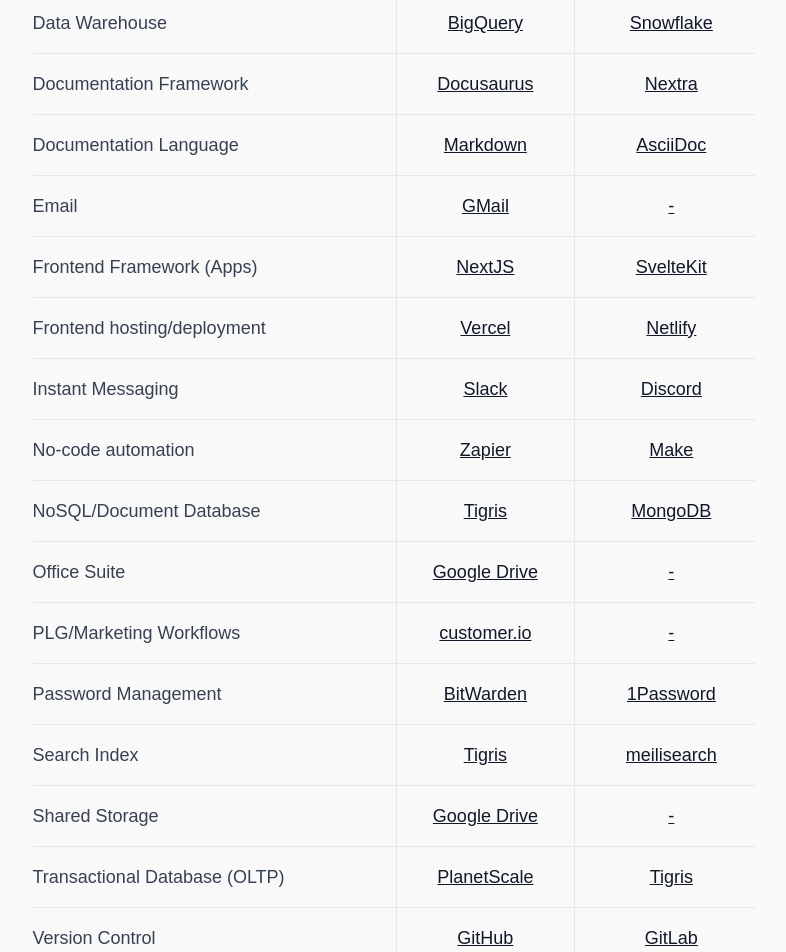
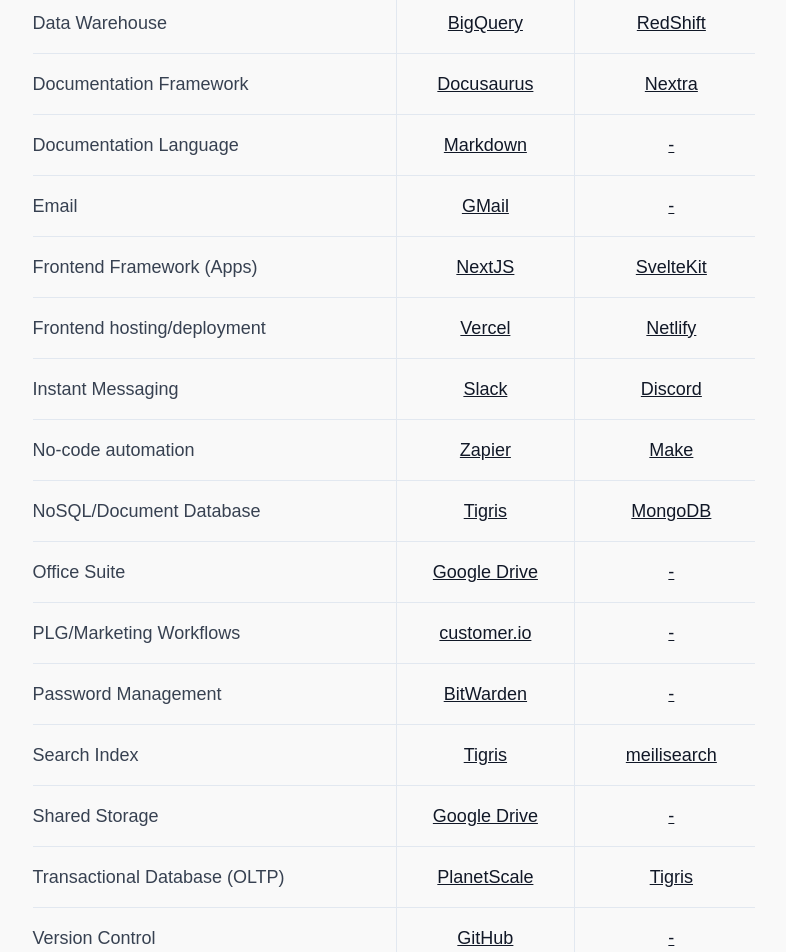
Before and after one commit to sdairs/speedwins, a SvelteKit app: page / in a window 1280 px wide. Shown: the part 720-1672 px from the top of the page, without its empty margins (246-1032 px from the left). Built offline with nearby package versions, Linux system fonts and the light colour scheme; a web font is replaced by a local one.

Commit message:
update recs

```diff
--- a/src/routes/+page.ts
+++ b/src/routes/+page.ts
@@ -102,9 +102,9 @@
 					foss: true
 				},
 				{
-					name: '1Password',
+					name: '-',
 					logo: '',
-					url: 'https://1password.com/',
+					url: '#',
 					pros: [],
 					cons: [],
 					foss: false
@@ -192,9 +192,9 @@
 					foss: true
 				},
 				{
-					name: 'AsciiDoc',
+					name: '-',
 					logo: '',
-					url: 'https://asciidoc.org/',
+					url: '#',
 					pros: [],
 					cons: [],
 					foss: true
@@ -210,9 +210,9 @@
 					foss: false
 				},
 				{
-					name: 'Snowflake',
+					name: 'RedShift',
 					logo: '',
-					url: 'https://www.snowflake.com/',
+					url: 'https://aws.amazon.com/redshift/',
 					pros: [],
 					cons: [],
 					foss: false
@@ -228,9 +228,9 @@
 					foss: false
 				},
 				{
-					name: 'GitLab',
+					name: '-',
 					logo: '',
-					url: 'https://gitlab.com',
+					url: '#',
 					pros: [],
 					cons: [],
 					foss: false
```
